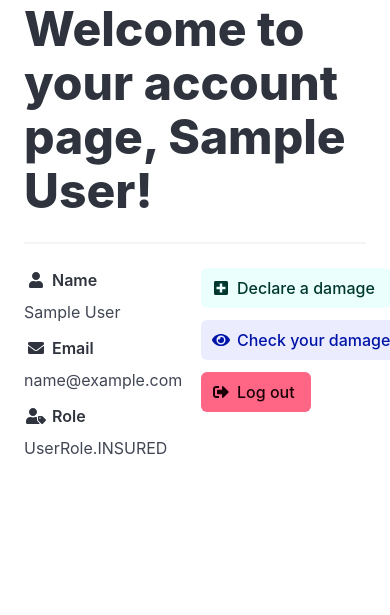
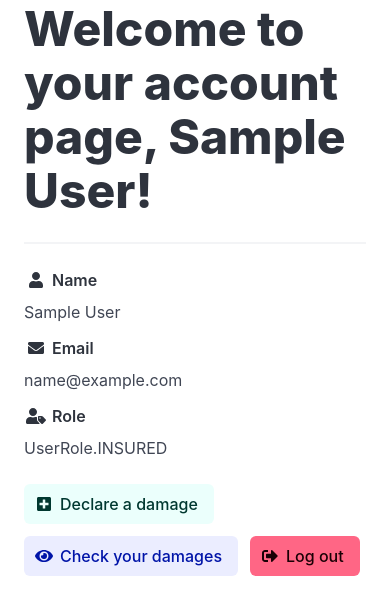
Before and after one commit to gabriel-esiee/pia, a Flask app: page /user in a window 390 px wide; the page is wider, and only the part inside the window is pictured. Shown: the part 98-713 px from the top of that part. Run offline with Flask 3, Linux system fonts and the light colour scheme; the visitor is signed in with stand-in values (Sample User, id 1); some libraries are stand-ins or nearby versions.

Commit message:
Responsive design

```diff
--- a/templates/damage/list.html
+++ b/templates/damage/list.html
@@ -8,7 +8,8 @@
     {% if not damages %}
         <p>{{ gettext("There is no damage for the moment") }}</p>
     {% else %}
-    <table class="table">
+    <div class="table-container">
+    <table class="table is-hoverable">
         <thead>
             <tr>
                 <th scope="col">{{ gettext("Identifier") }}</th>
@@ -24,7 +25,7 @@
             {% for damage in damages %}
             <tr>
                 <th scope="row">{{ damage.id }}</th>
-                <td>{{ damage.description }}</td>
+                <td>{{ damage.description|truncate(100) }}</td>
                 <td>({{ damage.latitude }}, {{ damage.longitude }})</td>
                 <td>{{ damage.date.strftime('%d/%m/%Y') }}</td>
                 <td>{{ damage.insured.name }}</td>
@@ -63,6 +64,7 @@
             </tr>
         </tfoot>
     </table>
+    </div>
     {% endif %}
 </section>
 {% endblock %}
--- a/templates/damage/single.html
+++ b/templates/damage/single.html
@@ -6,8 +6,8 @@
     <div class="content">
         <h1 class="title is-1">{{ gettext('Damage #{}').format(damage.id) }}</h1>
         <hr>
-        <div class="grid">
-            <div class="cell">
+        <div class="columns">
+            <div class="column">
                 <div class="field">
                     <label class="label">
                         <span class="icon-text">
@@ -45,7 +45,7 @@
                     <p>({{ damage.latitude }}, {{ damage.longitude }})</p>
                 </div>
             </div>
-            <div class="cell">
+            <div class="column">
                 <div class="field">
                     <label class="label">
                         <span class="icon-text">
--- a/templates/document/single.html
+++ b/templates/document/single.html
@@ -6,8 +6,8 @@
     <div class="content">
         <h1 class="title is-1">{{ gettext('Document #{}').format(document.id) }}</h1>
         <hr>
-        <div class="grid">
-            <div class="cell">
+        <div class="columns">
+            <div class="column">
                 <div class="field">
                     <label class="label">
                         <span class="icon-text">
@@ -44,7 +44,7 @@
                     {% endwith %}
                 </div>
             </div>
-            <div class="cell">
+            <div class="column">
                 {% if current_user.is_authenticated %}
                 <div class="buttons">
                     <a href="{{ url_for('main.document.edit', document_id=document.id) }}" class="button is-primary" title="{{ gettext('Edit the document') }}">
--- a/templates/user/profile.html
+++ b/templates/user/profile.html
@@ -8,8 +8,8 @@
     {% with messages = get_flashed_messages(with_categories=True) %}
         {% include 'message.html' %}
     {% endwith %}
-    <div class="grid">
-        <div class="cell">
+    <div class="columns">
+        <div class="column">
             <div class="field">
                 <label class="label">
                     <span class="icon-text">
@@ -38,7 +38,7 @@
                 <p>{{ current_user.role }}</p>
             </div>
         </div>
-        <div class="cell">
+        <div class="column">
             <div class="buttons">
                 <a href="{{ url_for('main.damage.new') }}" class="button is-primary is-light">
                     <span class="icon is-small">
```
Also changed, not shown: tests/test_app.py (+1 -1 lines).
